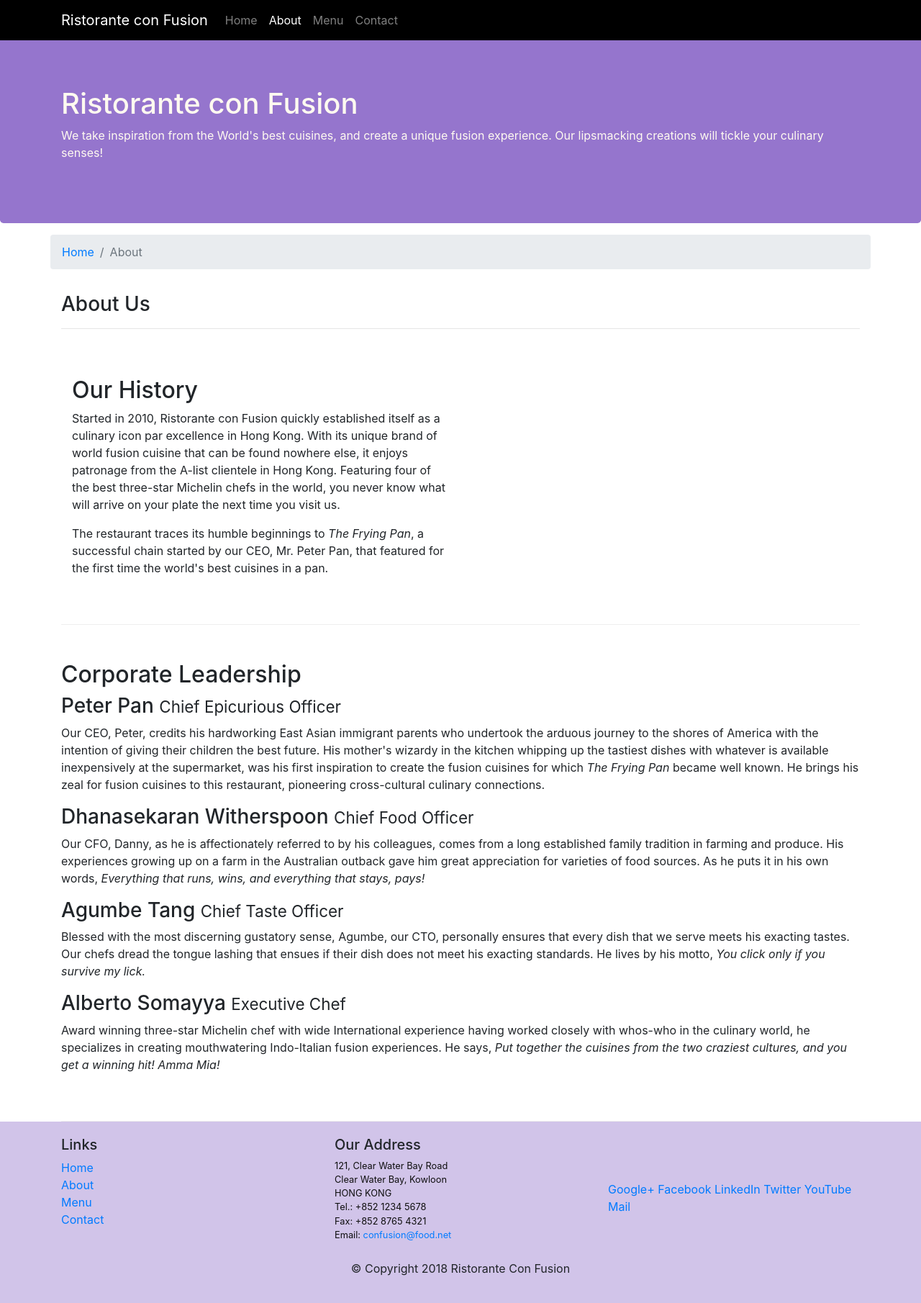
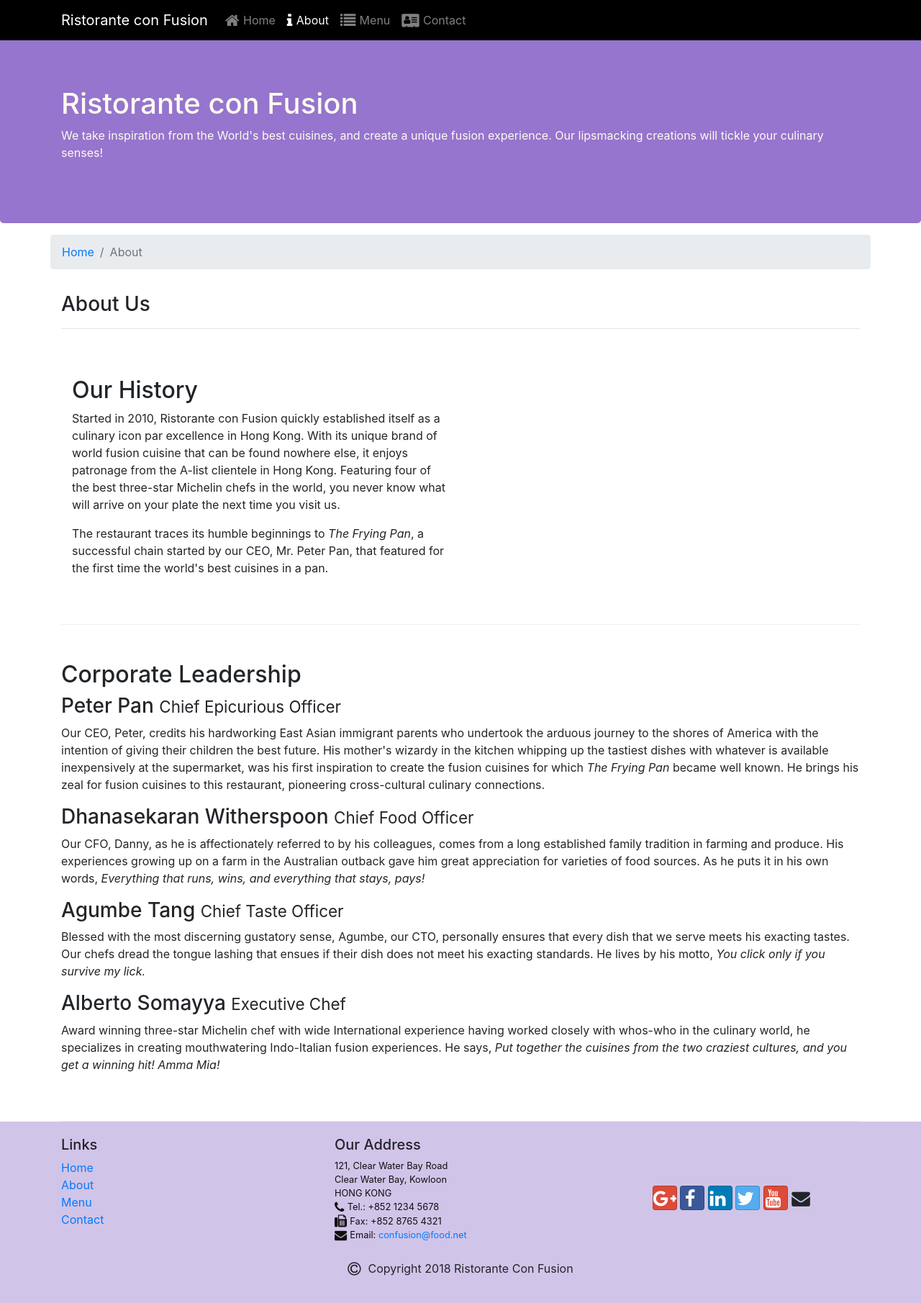
Before and after one commit to Marwa64/Bootstrap-Practice, a website: page aboutus.html in a window 1280 px wide. Shown: the whole page at 72% size. Drawn offline with nearby package versions, Linux system fonts and the light colour scheme.

Commit message:
added icons

```diff
--- a/aboutus.html
+++ b/aboutus.html
@@ -7,6 +7,8 @@
     <meta name="viewport" content="width=device-width, initial-scale=1, shrink-to-fit=no">
     <meta http-equiv="x-ua-compatible" content="ie=edge">
     <link rel="stylesheet" href="node_modules/bootstrap/dist/css/bootstrap.min.css">
+    <link rel="stylesheet" href="node_modules/font-awesome/css/font-awesome.min.css">
+    <link rel="stylesheet" href="node_modules/bootstrap-social/bootstrap-social.css">
     <link rel="stylesheet" href="styles.css">
     <title>Ristorante Con Fusion: About Us</title>
 
@@ -21,10 +23,10 @@
         </button>
         <div class="collapse navbar-collapse" id="Navbar">
           <ul class="navbar-nav">
-            <li class="nav-item"><a class="nav-link" href="index.html">Home</a></li>
-            <li class="nav-item active"><a class="nav-link" href="aboutus.html">About</a></li>
-            <li class="nav-item"><a class="nav-link" href="#">Menu</a></li>
-            <li class="nav-item"><a class="nav-link" href="#">Contact</a></li>
+            <li class="nav-item"><a class="nav-link" href="index.html"><span class="fa fa-home fa-lg">&nbsp</span>Home</a></li>
+            <li class="nav-item active"><a class="nav-link" href="aboutus.html"><span class="fa fa-info fa-lg">&nbsp</span>About</a></li>
+            <li class="nav-item"><a class="nav-link" href="#"><span class="fa fa-list fa-lg">&nbsp</span>Menu</a></li>
+            <li class="nav-item"><a class="nav-link" href="#"><span class="fa fa-address-card fa-lg">&nbsp</span>Contact</a></li>
           </ul>
       </div>
     </div>
@@ -97,25 +99,25 @@
 		              121, Clear Water Bay Road<br>
 		              Clear Water Bay, Kowloon<br>
 		              HONG KONG<br>
-		              Tel.: +852 1234 5678<br>
-		              Fax: +852 8765 4321<br>
-		              Email: <a href="mailto:confusion@food.net">confusion@food.net</a>
+                  <span class="fa fa-phone fa-lg">&nbsp</span>Tel.: +852 1234 5678<br>
+                  <span class="fa fa-fax fa-lg">&nbsp</span>Fax: +852 8765 4321<br>
+                  <span class="fa fa-envelope fa-lg">&nbsp</span>Email: <a href="mailto:confusion@food.net">confusion@food.net</a>
 		           </address>
                 </div>
                 <div class="col-12 col-sm-4 align-self-center">
-                    <div>
-                        <a href="http://google.com/+">Google+</a>
-                        <a href="http://www.facebook.com/profile.php?id=">Facebook</a>
-                        <a href="http://www.linkedin.com/in/">LinkedIn</a>
-                        <a href="http://twitter.com/">Twitter</a>
-                        <a href="http://youtube.com/">YouTube</a>
-                        <a href="mailto:">Mail</a>
-                    </div>
+                  <div class="text-center">
+                      <a class="btn btn-social-icon btn-google" href="http://google.com/+"><span class="fa fa-google-plus fa-lg">&nbsp</span></a>
+                      <a class="btn btn-social-icon btn-facebook" href="http://www.facebook.com/profile.php?id="><span class="fa fa-facebook fa-lg">&nbsp</span></a>
+                      <a class="btn btn-social-icon btn-linkedin " href="http://www.linkedin.com/in/"><span class="fa fa-linkedin fa-lg">&nbsp</span></a>
+                      <a class="btn btn-social-icon btn-twitter" href="http://twitter.com/"><span class="fa fa-twitter fa-lg">&nbsp</span></a>
+                      <a class="btn btn-social-icon btn-google" href="http://youtube.com/"><span class="fa fa-youtube fa-lg">&nbsp</span></a>
+                      <a class="btn btn-social-icon" href="mailto:"><span class="fa fa-envelope fa-lg">&nbsp</span></a>
+                  </div>
                 </div>
            </div>
            <div class="row justify-content-center">
                 <div>
-                    <p>© Copyright 2018 Ristorante Con Fusion</p>
+                    <p><span class="fa fa-copyright fa-lg">&nbsp</span> Copyright 2018 Ristorante Con Fusion</p>
                 </div>
            </div>
         </div>
--- a/package.json
+++ b/package.json
@@ -14,7 +14,10 @@
     "lite-server": "^2.3.0"
   },
   "dependencies": {
+    "@fortawesome/fontawesome-free": "^5.13.1",
     "bootstrap": "^4.5.0",
+    "bootstrap-social": "^5.1.1",
+    "font-awesome": "^4.7.0",
     "jquery": "^3.5.1",
     "popper.js": "^1.16.0"
   }
--- a/styles.css
+++ b/styles.css
@@ -42,5 +42,8 @@ hr{
   color: #de1ede;
 }
 .breadcrumb{
-  margin-bottom: 2rem;;
+  margin-bottom: 2rem;
 }
+.copyright{
+  margin-top: 2rem;
+}
```
Also changed, not shown: index.html (+18 -16 lines), 1 other file.
